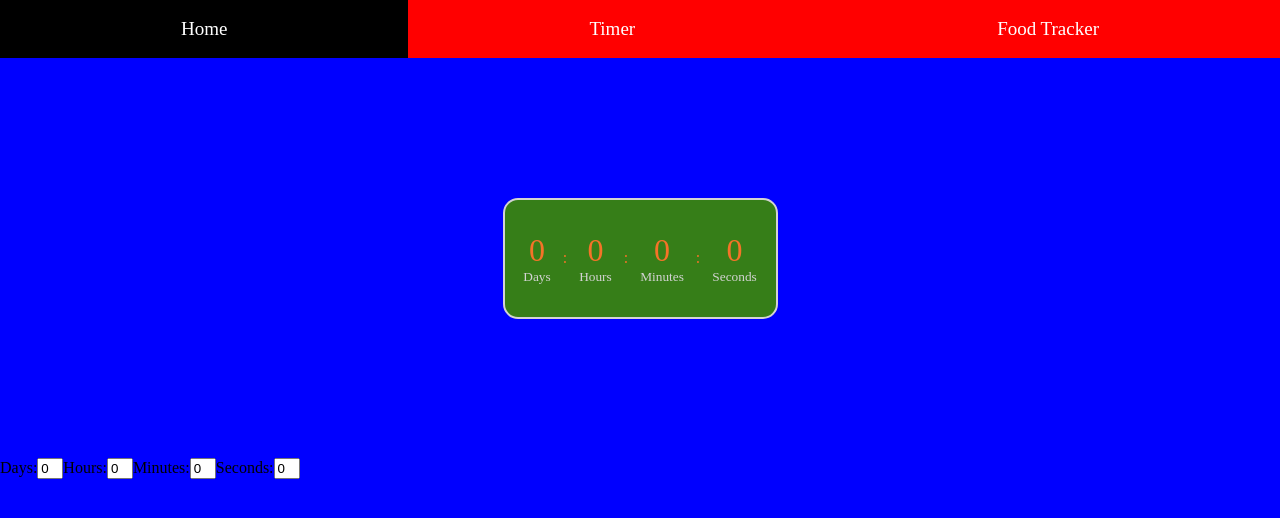
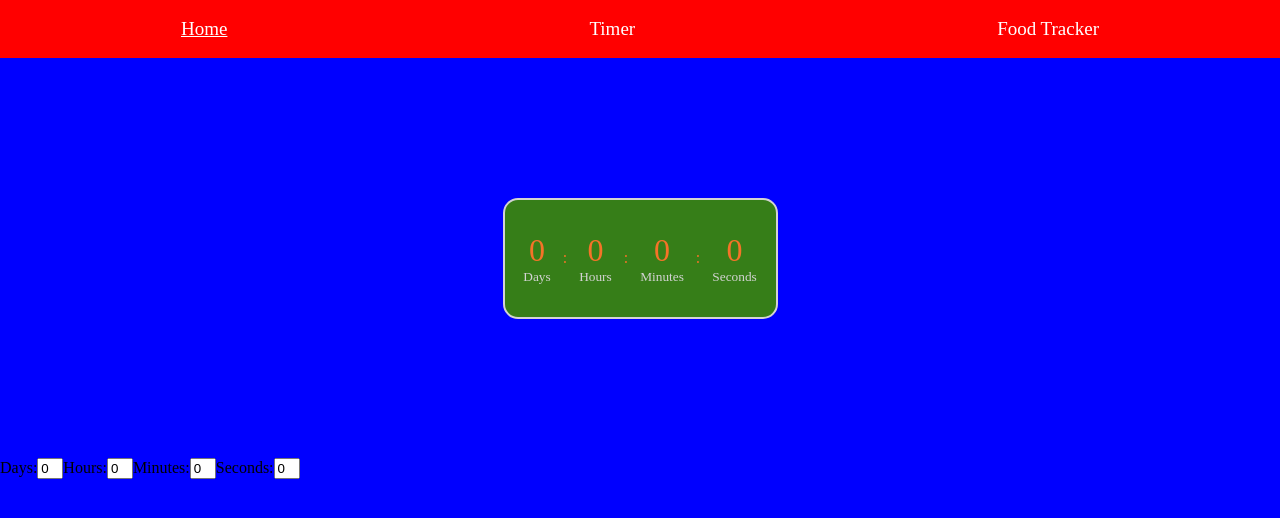
Before and after one commit to DennisWarchocki/Capstone-Project, a Next.js app: page /timer in a window 1280 px wide. Shown: the top 518 px of the page. Built offline with nearby package versions, Linux system fonts and the light colour scheme.

Commit message:
add ripple effect to nav bar hover

```diff
--- a/src/components/styled/StyledNav.js
+++ b/src/components/styled/StyledNav.js
@@ -3,13 +3,19 @@ import styled from 'styled-components';
 export const StyledNavListItems = styled.li`
 	flex-grow: 1;
 	padding: 18px 20px;
+	transition: 0.8s;
 	background-color: red;
+	background-position: center;
 	color: white;
 	font-size: 19px;
 	text-align: center;
 	text-decoration: none;
 	&:hover {
-		background-color: black;
+		background: #47a7f5 radial-gradient(circle, transparent 1%, #47a7f5 1%) center/18000%;
+		text-decoration: underline;
+	}
+	&:active {
+		background: #47a7f5 radial-gradient(circle, transparent 1%, #47a7f5 1%) center/18000%;
 	}
 `;
 
@@ -19,3 +25,30 @@ export const StyledNavUl = styled.ul`
 	padding: 0;
 	list-style: none;
 `;
+
+//Ripple effect
+/*
+.ripple {
+	background-position: center;
+	transition: background 0.8s;
+}
+.ripple:hover {
+	background: #47a7f5 radial-gradient(circle, transparent 1%, #47a7f5 1%) center/15000%;
+}
+*/
+
+//Button Style
+/*
+.button {
+	border: none;
+	border-radius: 2px;
+	padding: 12px 18px;
+	font-size: 16px;
+	text-transform: uppercase;
+	cursor: pointer;
+	color:white;
+	background-color: #2196f3;
+	box-shadow: 0 0 4px #999;
+	outline: none;
+}
+*/
```
